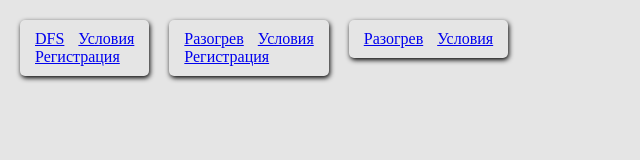
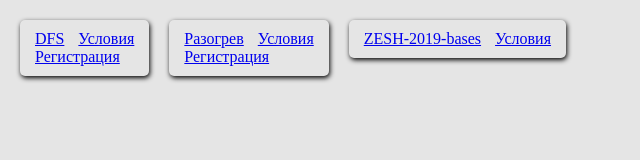
Before and after one commit to Yar-R/contest, a plain HTML site: page index.html in a window 1280 px wide. Shown: the whole page, without its empty margins (0-640 px from the left). Drawn offline with Linux system fonts and the light colour scheme.

Commit message:
Update index.html

```diff
--- a/index.html
+++ b/index.html
@@ -14,7 +14,7 @@
     <a href="/cgi-bin/new-register?contest_id=000004">Регистрация</a>
 </div>
 <div class="element">
-    <a href="/cgi-bin/new-client?contest_id=000005">Разогрев</a>
+    <a href="/cgi-bin/new-client?contest_id=000005">ZESH-2019-bases</a>
     <a href="/statements/05.pdf">Условия</a><br>
 </div>
 </body>
```
